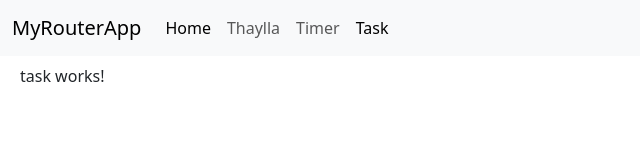
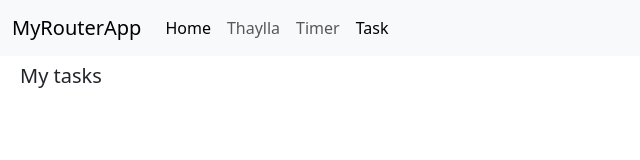
Before and after one commit to thayllaa/MyServiceApp, an Angular app: page /task in a window 1280 px wide. Shown: the top 160 px of the page, without its empty margins (0-640 px from the left). Built offline with nearby package versions, Linux system fonts and the light colour scheme.

Commit message:
1 file modified

```diff
--- a/src/app/task/task.component.html
+++ b/src/app/task/task.component.html
@@ -1,3 +1 @@
-<p>
-task works!
-</p>
+<h5> My tasks</h5>
```
